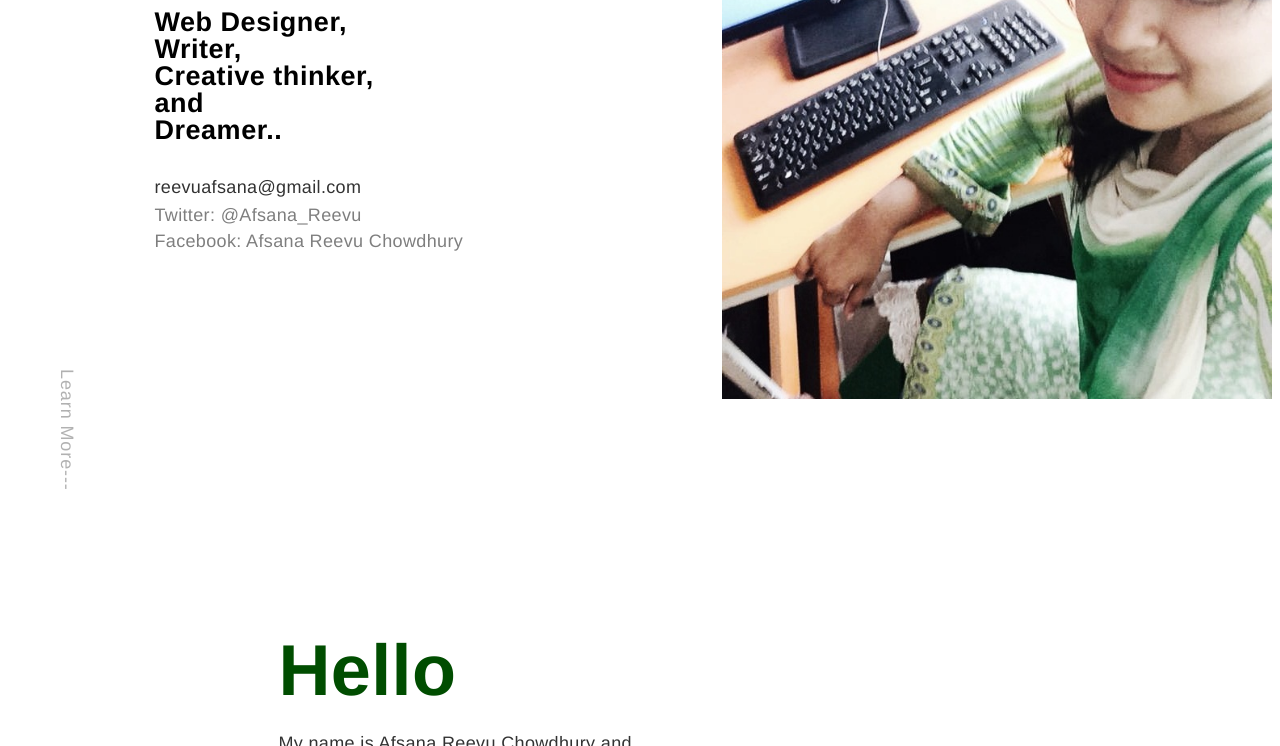
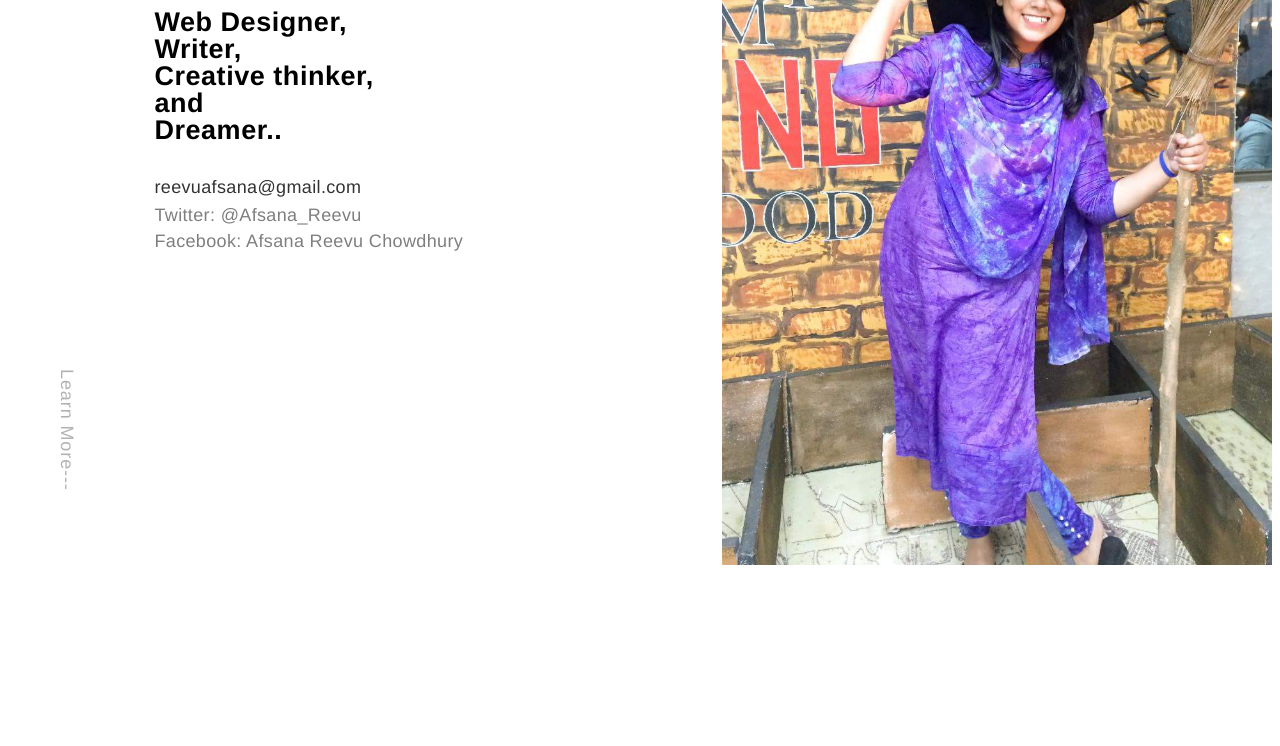
Before and after one commit to AfsanaRv/AfsanaRv.github.io, a plain HTML site: page index.html in a window 1280 px wide. Shown: the part 262-1008 px from the top of the page. Drawn offline with Linux system fonts and the light colour scheme.

Commit message:
Update index.html

```diff
--- a/index.html
+++ b/index.html
@@ -196,7 +196,7 @@ img{
 <div class="container">
 
   <div class="me">
-    <img src="images/me.jpg" alt="me">
+    <img src="images/rv.jpg" alt="me">
   </div>
 
 
```
